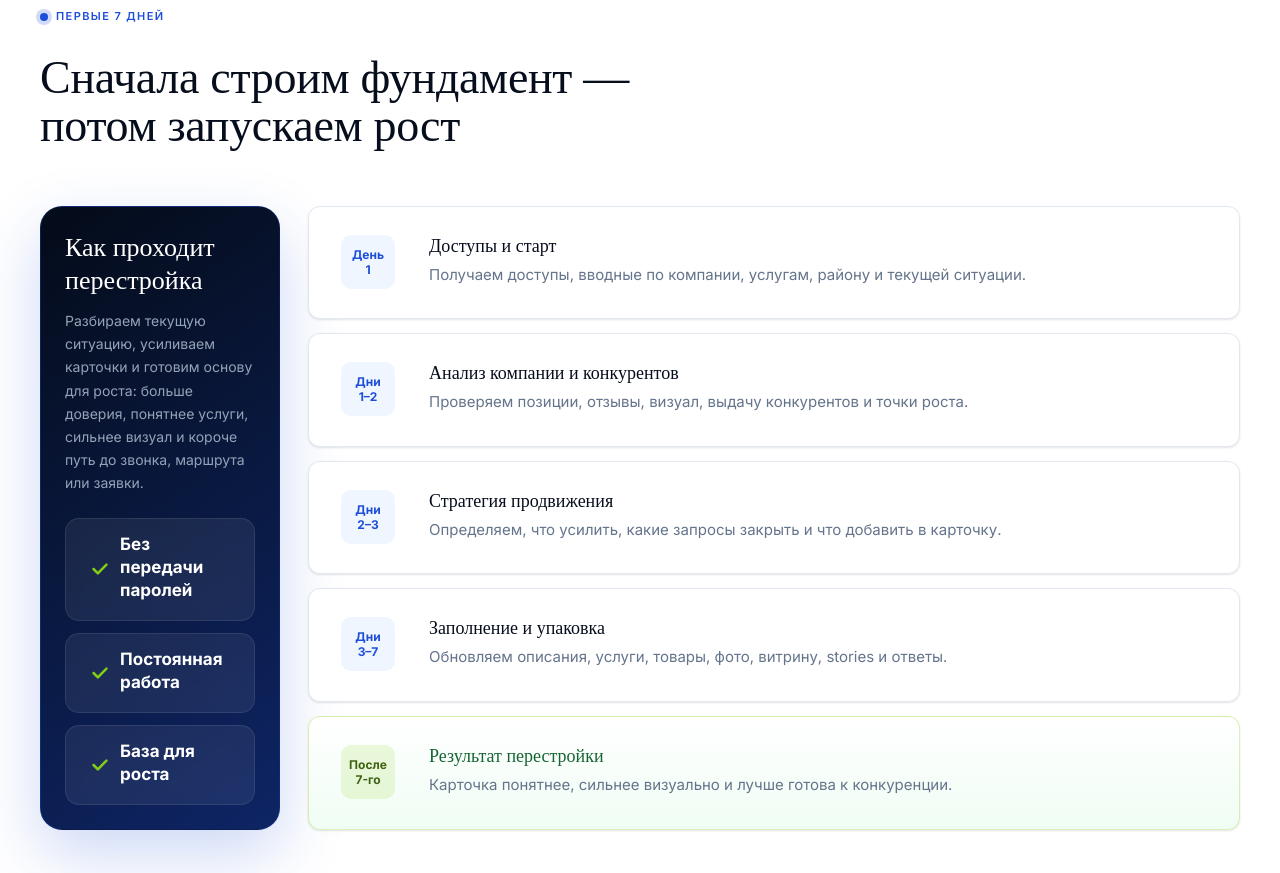
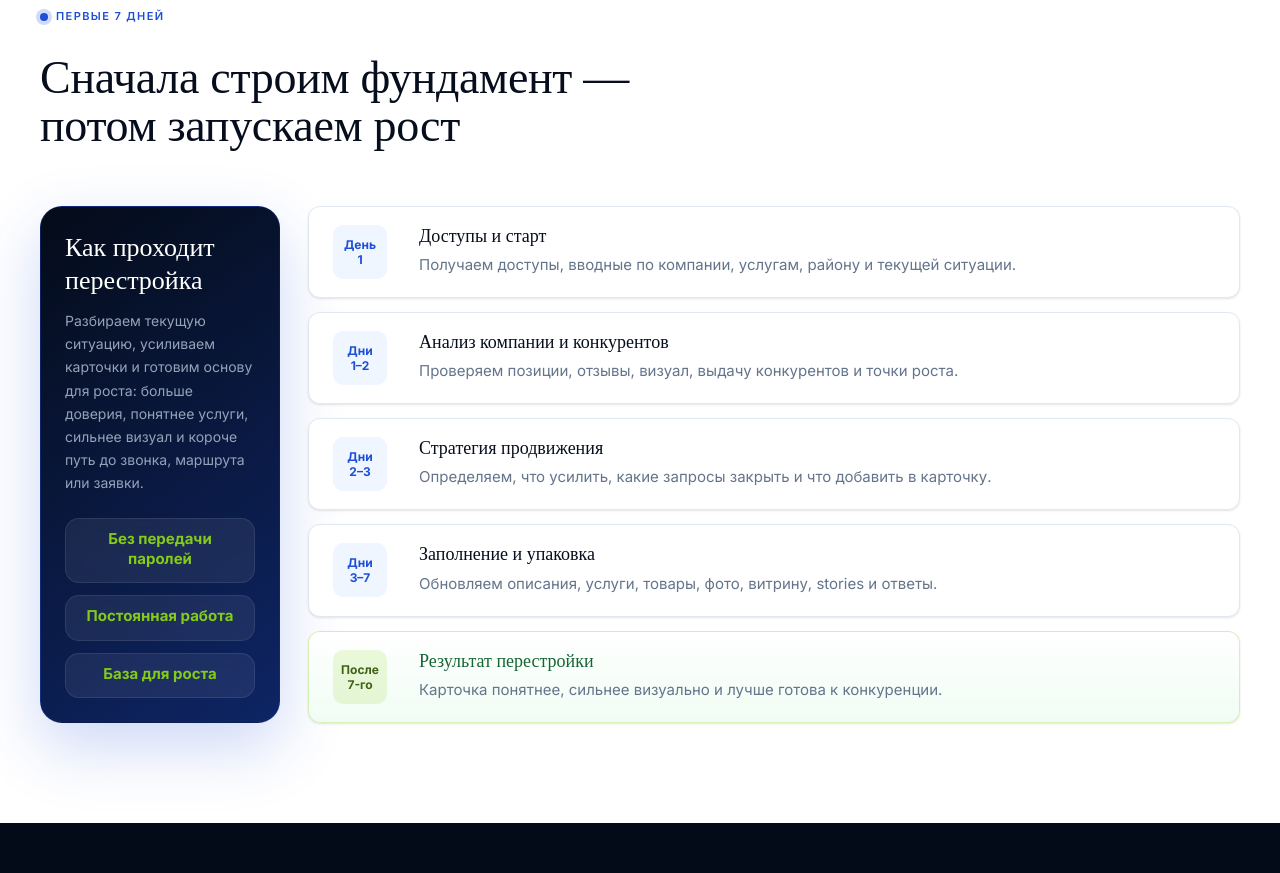
Before and after one commit to Filberrt/vitrina-serm, a plain HTML site: page index.html in a window 1280 px wide. Shown: the part 3667-4540 px from the top of the page. Drawn offline with Linux system fonts and the light colour scheme; a web font is replaced by a local one.

Commit message:
Work section: green text no checkmarks in sticky card, shorter timeline cards

```diff
--- a/index.html
+++ b/index.html
@@ -452,17 +452,17 @@
     }
     .work-sticky h3{font-size:26px;color:#fff;margin-bottom:12px}
     .work-sticky p{color:#94a3b8;line-height:1.65;font-size:14px}
-    .work-sticky .metric{background:rgba(255,255,255,.07);border-color:rgba(255,255,255,.09);display:flex;align-items:center;padding:14px 24px}
+    .work-sticky .metric{background:rgba(255,255,255,.07);border-color:rgba(255,255,255,.09);display:flex;align-items:center;justify-content:center;padding:10px 16px}
     .work-sticky .metric b{color:var(--lime)}
     .work-sticky .metric span{color:#94a3b8}
-    .work-sticky .metric>span{display:grid!important;grid-template-columns:20px 1fr;align-items:center!important;margin-bottom:0!important;gap:10px!important;font-family:'Inter',sans-serif;width:100%}
-    .work-sticky .metric>span b{font-size:17px!important;font-family:'Inter',sans-serif;font-weight:700;color:#fff!important}
-    .work-sticky .metric>span svg{width:20px!important;height:20px!important;flex-shrink:0}
+    .work-sticky .metric>span{display:flex!important;align-items:center!important;justify-content:center!important;margin-bottom:0!important;gap:0!important;font-family:'Inter',sans-serif;width:100%}
+    .work-sticky .metric>span svg{display:none!important}
+    .work-sticky .metric>span b{font-size:15px!important;font-family:'Inter',sans-serif;font-weight:700;color:var(--lime)!important;text-align:center;line-height:1.3;display:-webkit-box;-webkit-line-clamp:2;-webkit-box-orient:vertical;overflow:hidden}
 
     .timeline{display:grid;gap:14px}
     .work-card{
       display:grid;grid-template-columns:70px 1fr;
-      gap:18px;padding:28px 32px;
+      gap:16px;padding:18px 24px;
       border:1px solid var(--line);border-radius:var(--r);
       background:#fff;box-shadow:var(--sh-sm);
       transition:transform .18s var(--ease),box-shadow .18s var(--ease),border-color .18s;
```
